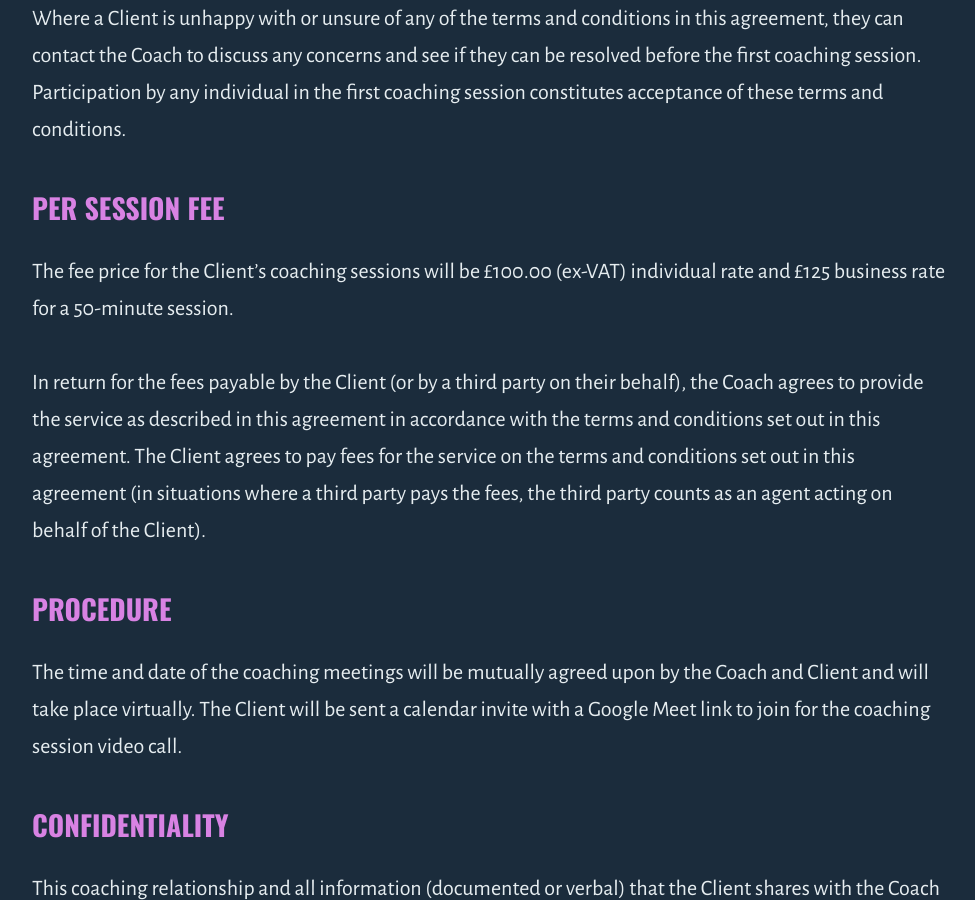
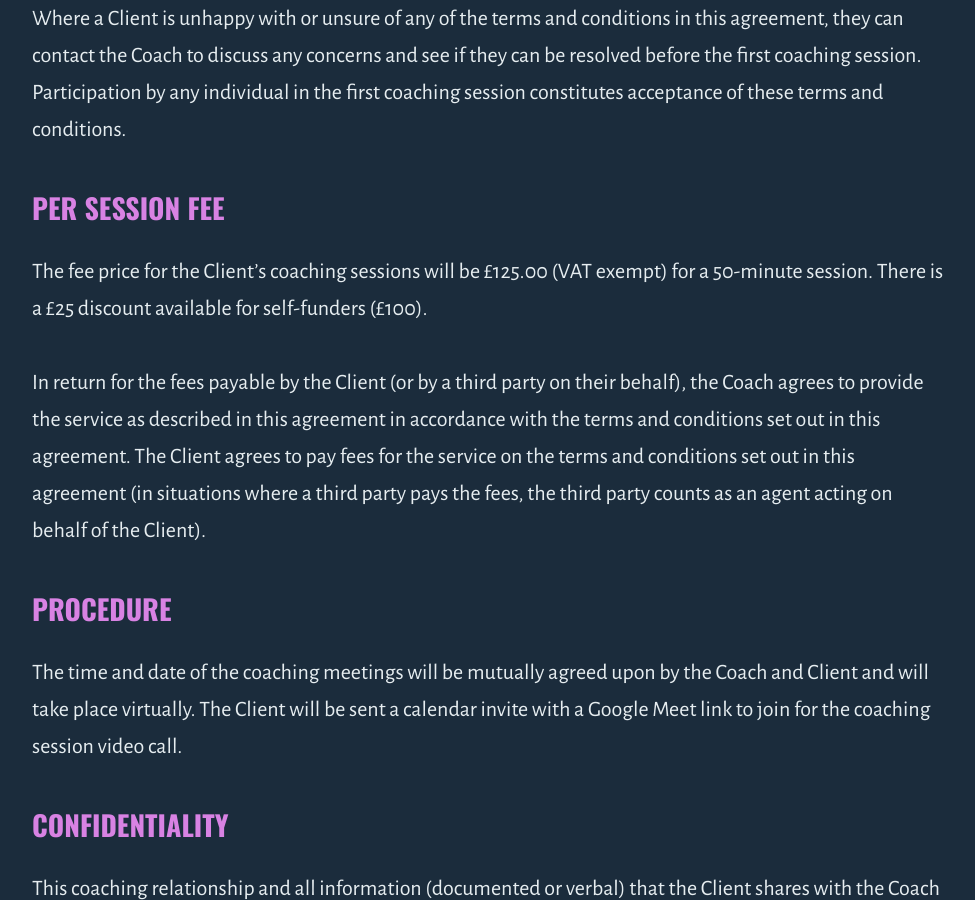
Before and after one commit to outragedpinkracoon/outragedpinkracoon.github.io, a Jekyll site: the page built from coaching-disclaimer-and-terms.md, in a window 1280 px wide and 900 px high, scrolled down 3265 px. Shown: the whole window, without its empty margins (149-1124 px from the left). Built offline with Jekyll 4.4.1, drawn with Linux system fonts in a browser that asks for light colours.

Commit message:
fees again

```diff
--- a/coaching-disclaimer-and-terms.md
+++ b/coaching-disclaimer-and-terms.md
@@ -44,7 +44,7 @@ The Coach may agree to provide additional coaching sessions after completion of
 Where a Client is unhappy with or unsure of any of the terms and conditions in this agreement, they can contact the Coach to discuss any concerns and see if they can be resolved before the first coaching session. Participation by any individual in the first coaching session constitutes acceptance of these terms and conditions.
 
 ### Per Session Fee
-The fee price for the Client’s coaching sessions will be £100.00 (ex-VAT) individual rate and £125 business rate for a 50-minute session.
+The fee price for the Client’s coaching sessions will be £125.00 (VAT exempt) for a 50-minute session. There is a £25 discount available for self-funders (£100).
 
 In return for the fees payable by the Client (or by a third party on their behalf), the Coach agrees to provide the service as described in this agreement in accordance with the terms and conditions set out in this agreement. The Client agrees to pay fees for the service on the terms and conditions set out in this agreement (in situations where a third party pays the fees, the third party counts as an agent acting on behalf of the Client).
 
```
